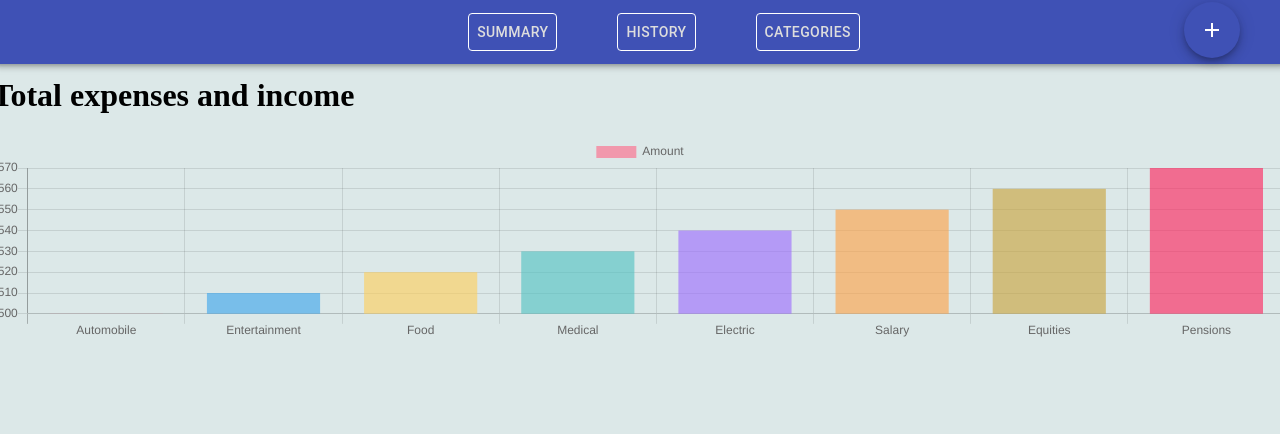
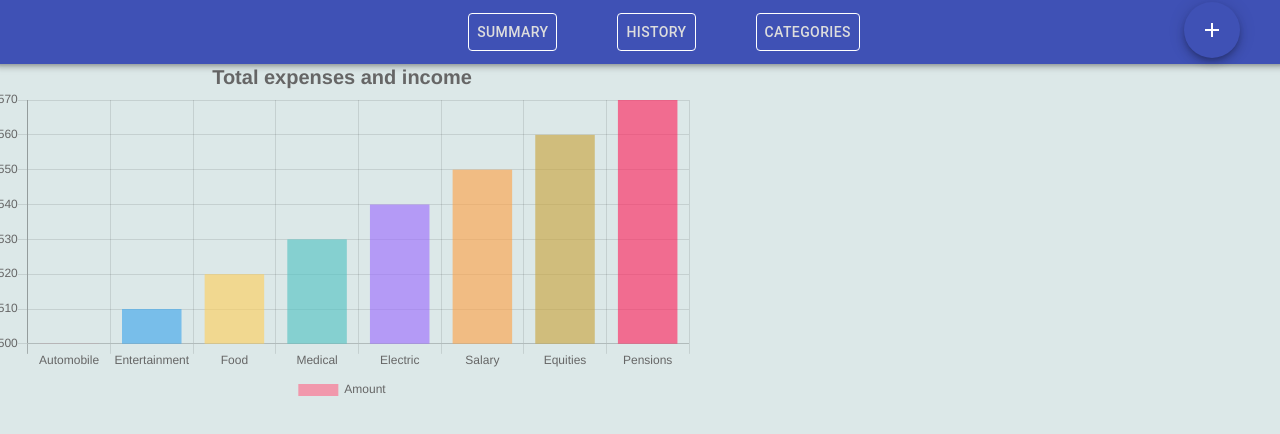
Before and after one commit to LuizaAv/aca-final-project-lge, a React (Create React App) app: page /Charts in a window 1280 px wide. Shown: the top 434 px of the page. Built offline with nearby package versions, Linux system fonts and the light colour scheme.

Commit message:
added charts style

```diff
--- a/src/pages/Charts/Charts.js
+++ b/src/pages/Charts/Charts.js
@@ -1,13 +1,15 @@
 import React, { useEffect, useState } from 'react';
-import { Bar } from 'react-chartjs-2';
+import { Bar, Pie } from 'react-chartjs-2';
 import { useStoreContext } from '../../store/storeContext';
+import useStyles from './Charts.style';
 
 
 export default function Charts() {
-  const { state } = useStoreContext();
-  const labels = state.budget.map((item) => item.category);
-  const price = state.budget.map((item) => item.amount);
-  const chartData = {
+    const classes = useStyles();
+    const { state } = useStoreContext();
+    const labels = state.budget.map((item) => item.category);
+    const price = state.budget.map((item) => item.amount);
+    const chartData = {
     labels,
     datasets: [
       {
@@ -28,14 +30,25 @@ export default function Charts() {
   };
 
 
+
   return (
-    <div>
-      <h1>Total expenses and income</h1>
+    <div className= {classes.flexContainer}>
       <Bar
         data={chartData}
-        options={{
-          maintainAspectRatio: false,
-        }}
+        options={
+        {
+            title: {
+                display: true,
+                text: 'Total expenses and income',
+                fontSize: 20
+            },
+            legend: {
+                display: true,
+                position: 'bottom'
+            }
+        }
+
+        }
       />
     </div>
   );
--- /dev/null
+++ b/src/pages/Charts/Charts.style.js
@@ -0,0 +1,11 @@
+import { makeStyles } from '@material-ui/core/styles';
+
+
+export default makeStyles((theme) => ({
+    flexContainer: {
+        display: 'flex',
+        height: 300,
+        width: 700
+    }
+
+  }));
```
